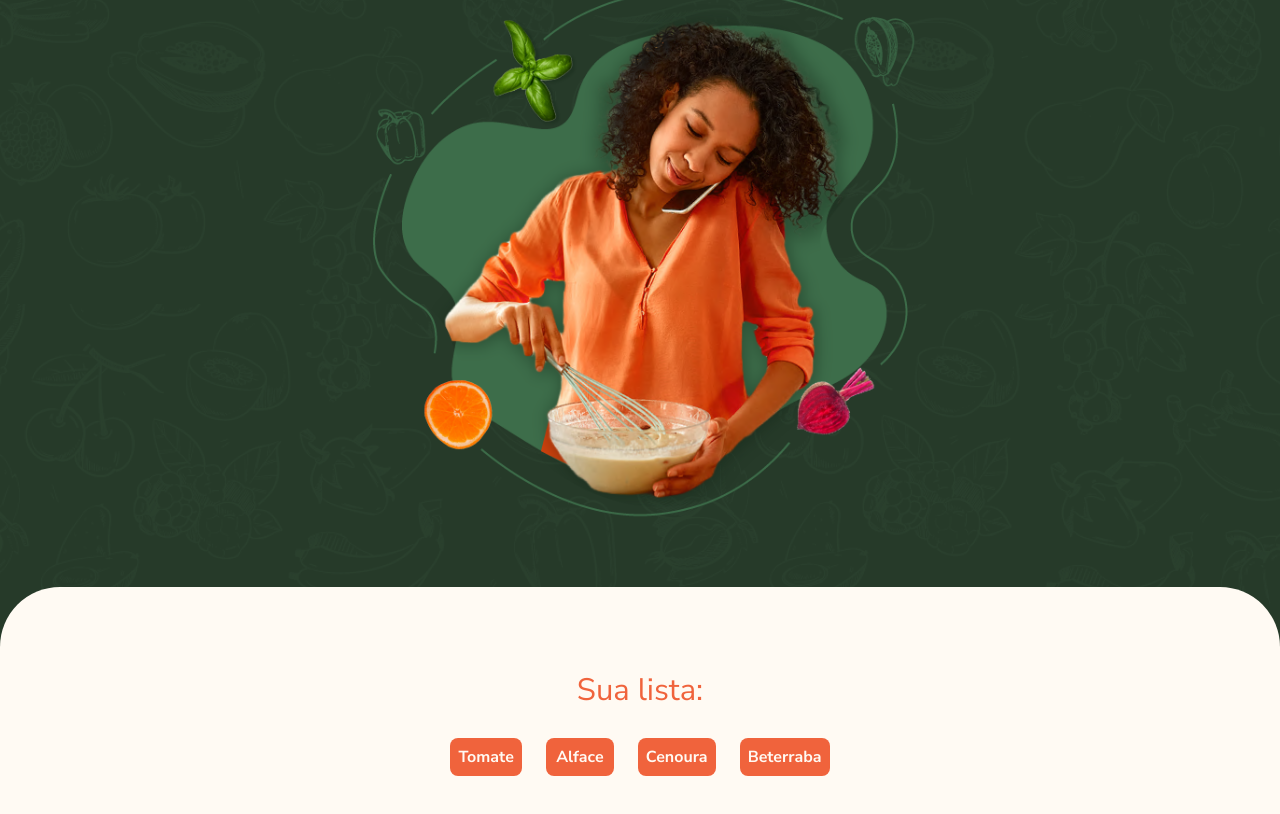
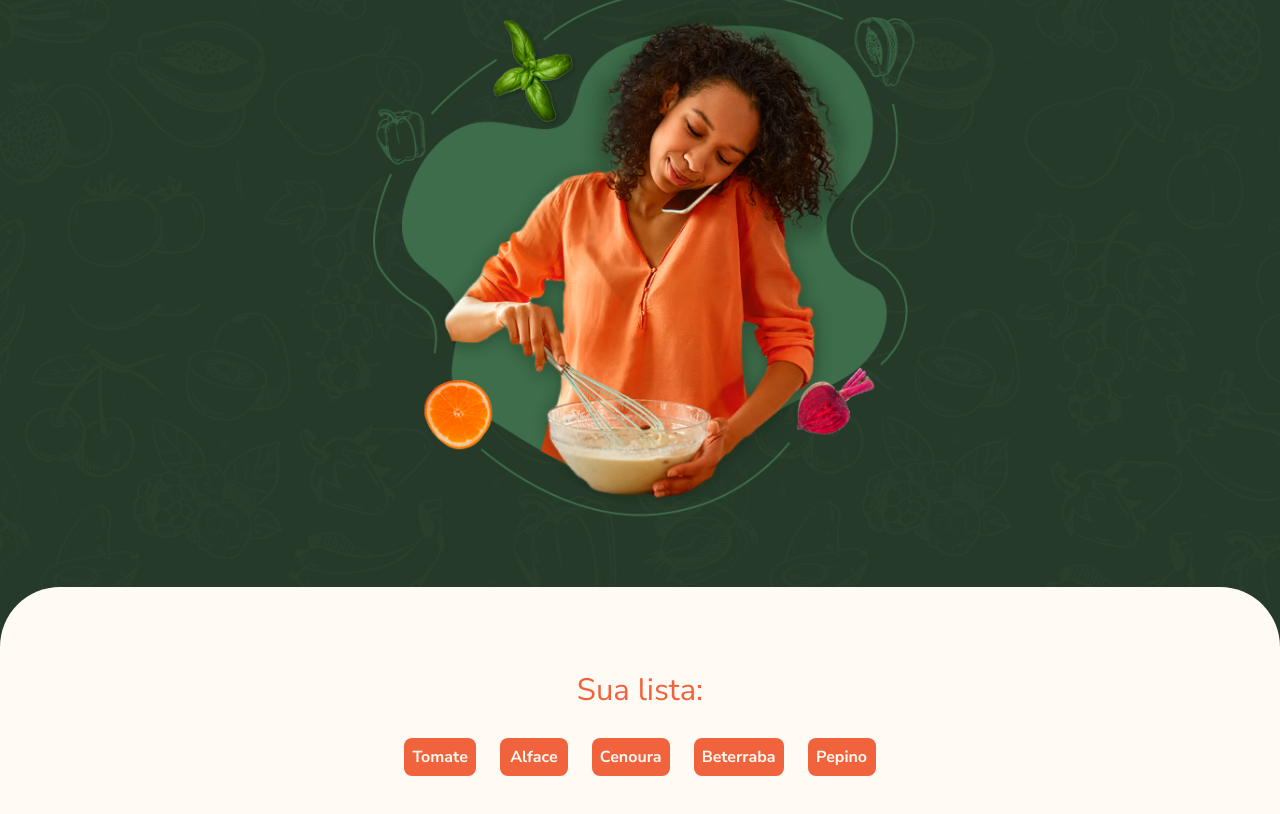
Before and after one commit to EduardoBallico/HomeChef, a Vue app: page / in a window 1280 px wide. Shown: the part 444-1258 px from the top of the page. Built offline with nearby package versions, Linux system fonts and the light colour scheme.

Commit message:
Enhancemant: Refactoring mainContent page to composition API

```diff
--- a/src/App.vue
+++ b/src/App.vue
@@ -15,6 +15,3 @@ export default {
 };
 
 </script>
-<style scoped>
-
-</style>
--- a/src/components/MainContent.vue
+++ b/src/components/MainContent.vue
@@ -17,15 +17,10 @@
   </main>
 </template>
 
-<script lang="ts">
-export default {
-  data() {
-    return {
-      ingredientes: ['Tomate', 'Alface', 'Cenoura', 'Beterraba'],
-    };
-  },
-}
+<script lang="ts" setup>
+  import { ref } from 'vue';
 
+  const ingredientes = ref(['Tomate', 'Alface', 'Cenoura', 'Beterraba', 'Pepino']);
 </script>
 
 <style scoped>
```
